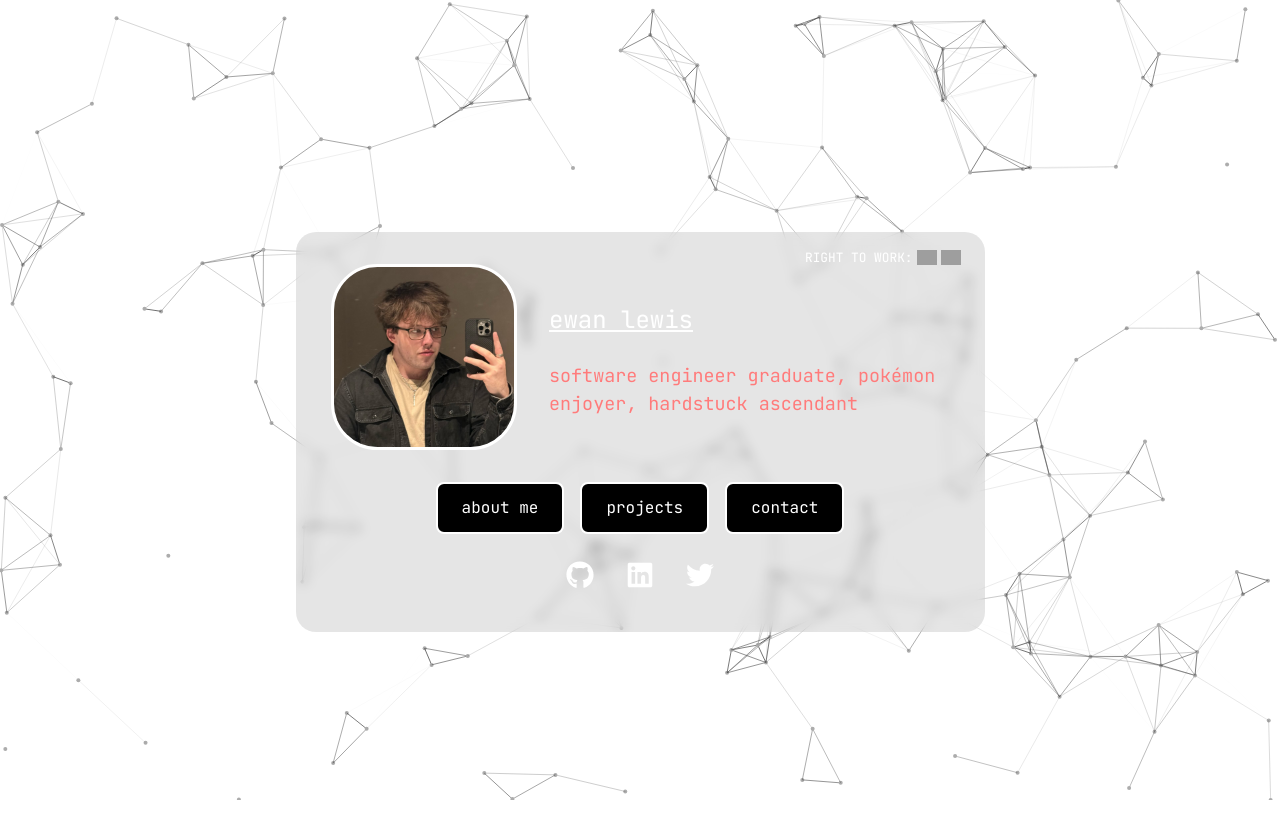
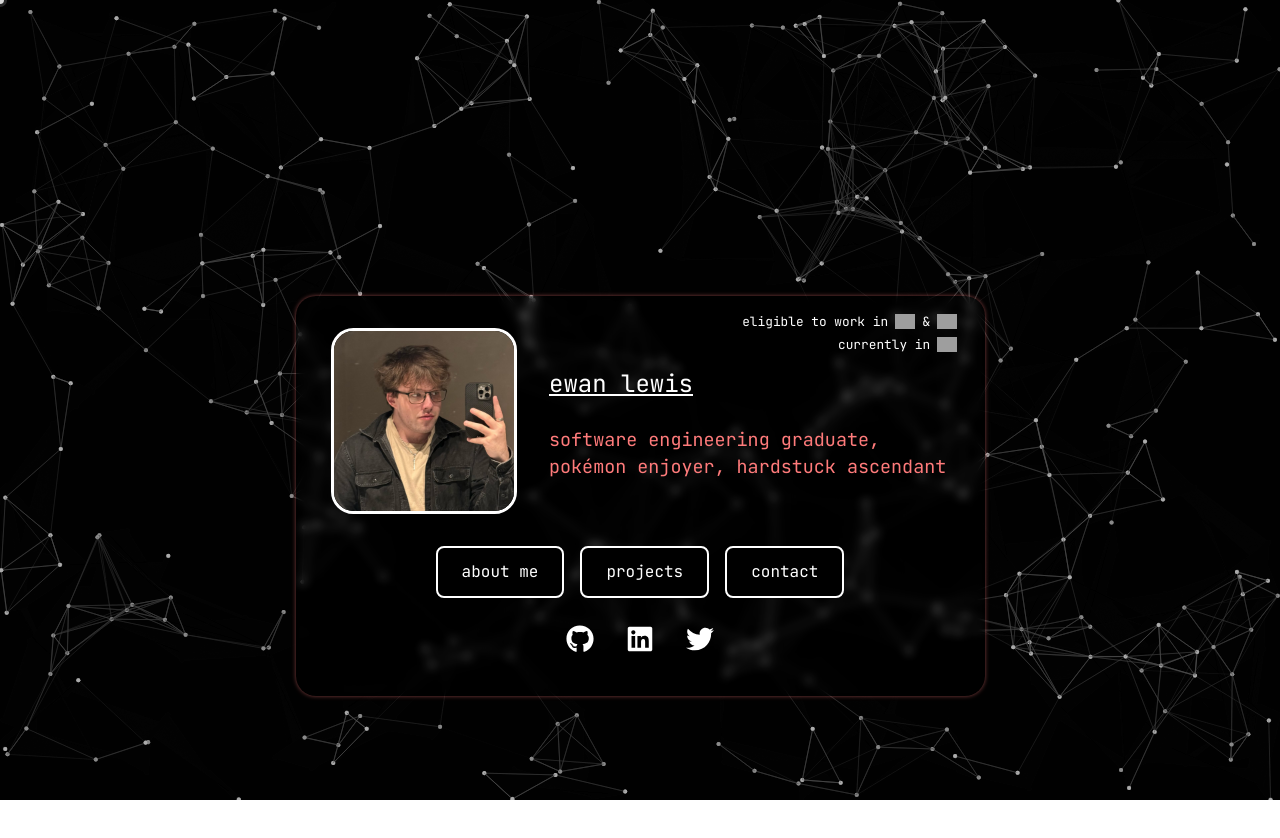
Before and after one commit to ewanlew/ewanlew.github.io, a React (Vite) app: page / in a window 1280 px wide. Shown: the top 838 px of the page. Before the commit the page ends 800 px from the top, so only its background shows below. Built offline with nearby package versions, Linux system fonts and the light colour scheme; grey boxes are pictures that could not be loaded.

Commit message:
(near) final home page

```diff
--- a/src/App.css
+++ b/src/App.css
@@ -27,8 +27,8 @@
   padding: 2rem;
   max-width: 625px;
   width: 100%;
-  backdrop-filter: blur(6px);
-  box-shadow: 0 0 3px rgba(255, 255, 255, 0.2);
+  backdrop-filter: blur(5px);
+  box-shadow: 0 0 4px rgba(255, 123, 123, 0.5);
 }
 
 .right-to-work {
@@ -39,6 +39,13 @@
   color: white;
   font-weight: bold;
   display: flex;
+  flex-direction: column;
+  align-items: end;
+  gap: 0.25rem;
+}
+
+.work-line {
+  display: flex;
   align-items: center;
   gap: 0.25rem;
 }
@@ -47,7 +54,6 @@
   width: 20px;
   height: auto;
 }
-
 
 .intro-section {
   display: flex;
@@ -60,7 +66,7 @@
 .intro-section img {
   width: 180px;
   height: 180px;
-  border-radius: 25%;
+  border-radius: 12%;
   object-fit: cover;
   border: 3px solid white;
 }
@@ -80,7 +86,7 @@
   flex-wrap: wrap;
 }
 
-.nav-buttons a {
+.nav-button {
   padding: 0.75rem 1.5rem;
   border: 2px solid white;
   color: white;
@@ -88,13 +94,18 @@
   text-decoration: none;
   border-radius: 8px;
   transition: all 0.3s;
+  outline: none;
 }
 
-.nav-buttons a:hover {
+.nav-button:hover {
   background-color: white;
   color: black;
 }
 
+.nav-button:focus {
+  border-color: var(--main-accent);
+  box-shadow: 0 0 0 3px rgba(255, 123, 123, 0.4);
+}
 .socials-icons {
   margin-top: 1.5rem;
   display: flex;
--- a/src/App.jsx
+++ b/src/App.jsx
@@ -3,6 +3,7 @@ import { FaGithub, FaLinkedin, FaTwitter } from 'react-icons/fa';
 import { useEffect } from 'react';
 import Projects from './Projects';
 import NotFound from './NotFound';
+import CustomCursor from './CustomCursor';
 import Background from './Background';
 import './App.css';
 
@@ -41,11 +42,18 @@ function Home() {
   return (
     <div className="home-container">
       <Background />
+      <CustomCursor />
       <div className="intro-card">
         <div className="right-to-work">
-          RIGHT TO WORK:
-          <img src="https://flagcdn.com/gb.svg" alt="UK flag" className="flag-icon" />
-          <img src="https://flagcdn.com/us.svg" alt="US flag" className="flag-icon" />
+          <div className="work-line">
+            eligible to work in
+            <img src="https://flagcdn.com/gb.svg" alt="UK flag" className="flag-icon" style={{marginLeft: '0.2rem', marginRight: '0.2rem'}}/> &
+            <img src="https://flagcdn.com/us.svg" alt="US flag" className="flag-icon" style={{marginLeft: '0.2rem', marginRight: '0.2rem'}}/>
+          </div>
+          <div className="work-line">
+            currently in
+            <img src="https://flagcdn.com/gb.svg" alt="UK flag" className="flag-icon" style={{marginLeft: '0.2rem', marginRight: '0.2rem'}}/>
+          </div>
         </div>
 
         <div className="intro-section">
@@ -53,25 +61,25 @@ function Home() {
           <div className="intro-text">
             <p><u>ewan lewis</u></p>
             <p style={{ fontSize: '1.15rem', color: 'var(--main-accent)' }}>
-              software engineer graduate, pokémon enjoyer, hardstuck ascendant
+              software engineering graduate, pokémon enjoyer, hardstuck ascendant
             </p>
           </div>
         </div>
 
         <div className="nav-buttons">
-          <Link to="/about">about me</Link>
-          <Link to="/projects">projects</Link>
-          <Link to="/contact">contact</Link>
+          <Link to="/about" tabIndex={1} className="nav-button">about me</Link>
+          <Link to="/projects" tabIndex={2} className="nav-button">projects</Link>
+          <Link to="/contact" tabIndex={3} className="nav-button">contact</Link>
         </div>
 
         <div className="socials-icons">
-          <a href="https://github.com/ewanlew" target="_blank" rel="noopener noreferrer">
+          <a href="https://github.com/ewanlew" target="_blank" rel="noopener noreferrer" tabIndex={4}>
             <FaGithub />
           </a>
-          <a href="https://www.linkedin.com/in/ewan-lewis-492aa9283/" target="_blank" rel="noopener noreferrer">
+          <a href="https://www.linkedin.com/in/ewan-lewis-492aa9283/" target="_blank" rel="noopener noreferrer" tabIndex={5}>
             <FaLinkedin />
           </a>
-          <a href="https://twitter.com/waitihaventmadeatwitteryetpls" target="_blank" rel="noopener noreferrer">
+          <a href="https://twitter.com/waitihaventmadeatwitteryetpls" target="_blank" rel="noopener noreferrer" tabIndex={6}>
             <FaTwitter />
           </a>
         </div>
--- a/src/Background.jsx
+++ b/src/Background.jsx
@@ -20,13 +20,24 @@ function Background() {
       });
     }
 
+    let mouseX = null;
+    let mouseY = null;
+
+    const handleMouseMove = (e) => {
+      mouseX = e.clientX;
+      mouseY = e.clientY;
+    };
+
+    window.addEventListener('mousemove', handleMouseMove);
+
     function draw() {
-      ctx.clearRect(0, 0, width, height);
+      ctx.fillStyle = 'rgba(0, 0, 0, 0.2)';
+      ctx.fillRect(0, 0, width, height);
       for (let i = 0; i < dots.length; i++) {
         const dot = dots[i];
         ctx.beginPath();
         ctx.arc(dot.x, dot.y, 2, 0, Math.PI * 2);
-        ctx.fillStyle = 'rgba(172, 172, 172, 1)';
+        ctx.fillStyle = '#acacacff';
         ctx.fill();
 
         dot.x += dot.vx;
@@ -48,6 +59,21 @@ function Background() {
             ctx.lineTo(other.x, other.y);
             ctx.strokeStyle = `rgba(83, 83, 83,${1 - dist / 100})`;
             ctx.stroke();
+          }
+        }
+
+        if (mouseX !== null && mouseY !== null) {
+          const dx = dot.x - mouseX;
+          const dy = dot.y - mouseY;
+          const dist = Math.sqrt(dx * dx + dy * dy);
+
+          const minDist = 50;
+          if (dist < minDist && dist > 0) {
+            const force = (minDist - dist) / minDist; // range from 1 (close) to 0 (far)
+            const angle = Math.atan2(dy, dx);
+
+            dot.vx += Math.cos(angle) * force * 0.005;
+            dot.vy += Math.sin(angle) * force * 0.005;
           }
         }
       }
--- /dev/null
+++ b/src/CustomCursor.jsx
@@ -0,0 +1,84 @@
+import { useEffect, useRef, useState } from 'react';
+
+function CustomCursor() {
+  const [isPressed, setIsPressed] = useState(false);
+  const [position, setPosition] = useState({ x: 0, y: 0 });
+  const [trailingPos, setTrailingPos] = useState({ x: 0, y: 0 });
+
+  useEffect(() => {
+    let animationFrame;
+
+    const animate = () => {
+      setTrailingPos(prev => ({
+        x: prev.x + (position.x - prev.x) * 0.1,
+        y: prev.y + (position.y - prev.y) * 0.1,
+      }));
+      animationFrame = requestAnimationFrame(animate);
+    };
+
+    animate();
+    return () => cancelAnimationFrame(animationFrame);
+  }, [position]);
+
+  useEffect(() => {
+    const handleMouseMove = (e) => {
+      setPosition({ x: e.clientX, y: e.clientY });
+    };
+
+    const handleMouseDown = () => setIsPressed(true);
+    const handleMouseUp = () => setIsPressed(false);
+
+    window.addEventListener('mousemove', handleMouseMove);
+    window.addEventListener('mousedown', handleMouseDown);
+    window.addEventListener('mouseup', handleMouseUp);
+
+    return () => {
+      window.removeEventListener('mousemove', handleMouseMove);
+      window.removeEventListener('mousedown', handleMouseDown);
+      window.removeEventListener('mouseup', handleMouseUp);
+    };
+  }, []);
+
+  return (
+    <>
+      <div
+        style={{
+          position: 'fixed',
+          left: trailingPos.x,
+          top: trailingPos.y,
+          transform: 'translate(-50%, -50%)',
+          width: isPressed ? '28px' : '14px',
+          height: isPressed ? '28px' : '14px',
+          borderRadius: '50%',
+          backgroundColor: 'white',
+          opacity: 0.15,
+          mixBlendMode: 'difference',
+          pointerEvents: 'none',
+          transition: 'width 0.2s ease, height 0.2s ease',
+          zIndex: 9998,
+        }}
+      />
+
+      <div
+        style={{
+          position: 'fixed',
+          left: position.x,
+          top: position.y,
+          transform: 'translate(-50%, -50%)',
+          width: isPressed ? '20px' : '8px',
+          height: isPressed ? '20px' : '8px',
+          borderRadius: '50%',
+          backgroundColor: 'white',
+          mixBlendMode: 'difference',
+          pointerEvents: 'none',
+          transition: 'width 0.15s ease, height 0.15s ease',
+          zIndex: 9999,
+        }}
+      />
+
+      <style>{`* { cursor: none !important; }`}</style>
+    </>
+  );
+}
+
+export default CustomCursor;
--- a/src/index.css
+++ b/src/index.css
@@ -15,15 +15,6 @@
   --dark-header-background: #000000;
   --dark-header-a-hover: #ff7e7e;
 }
-
-html, body {
-  height: 100%;
-  overflow-x: hidden;
-  overflow-y: auto;
-  margin: 0;
-  padding: 0;
-}
-
 
 .header {
   background-color: var(--dark-header-background);
```
